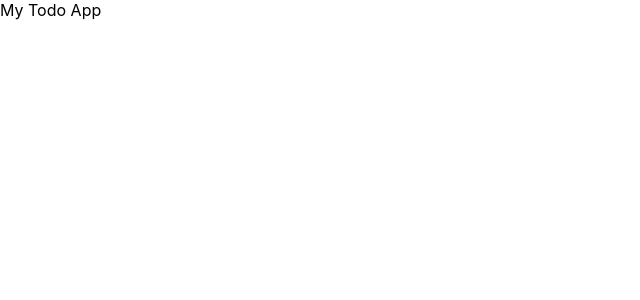
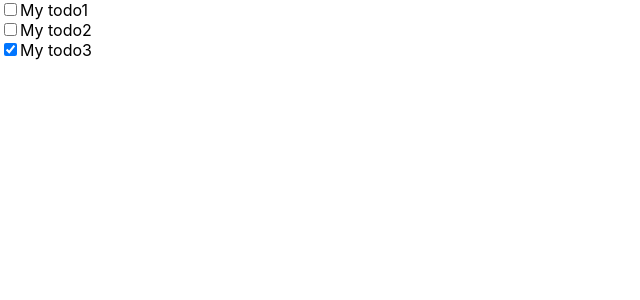
Before and after one commit to NamKungSujeong/Todo-app, a React (Create React App) app in the folder client/: page / in a window 1280 px wide. Shown: the top 300 px of the page, without its empty margins (0-640 px from the left). Built offline with nearby package versions, Linux system fonts and the light colour scheme.

Commit message:
feat: todo 리스트 보이기

```diff
--- a/client/src/App.js
+++ b/client/src/App.js
@@ -1,5 +1,33 @@
+import { useState } from "react";
+import Todo from "./components/Todo";
+
 function App() {
-  return <div className="App">My Todo App</div>;
+  const [todoItems, setTodoItems] = useState([
+    {
+      id: 1,
+      title: "My todo1",
+      done: false,
+    },
+    {
+      id: 2,
+      title: "My todo2",
+      done: false,
+    },
+    {
+      id: 3,
+      title: "My todo3",
+      done: true,
+    },
+  ]);
+
+  return (
+    <div className="App">
+      {todoItems.map((todo) => {
+        console.log(todo.title);
+        return <Todo key={todo.id} todo={todo} />;
+      })}
+    </div>
+  );
 }
 
 export default App;
--- /dev/null
+++ b/client/src/components/Todo.js
@@ -0,0 +1,17 @@
+const Todo = ({ todo }) => {
+  const { id, title, done } = todo;
+  return (
+    <div className="Todo">
+      <input
+        type="checkbox"
+        id={`todo${id}`}
+        name={`todo${id}`}
+        value={`todo${id}`}
+        defaultChecked={done}
+      ></input>
+      <label htmlFor={`todo${id}`}>{title}</label>
+    </div>
+  );
+};
+
+export default Todo;
```
